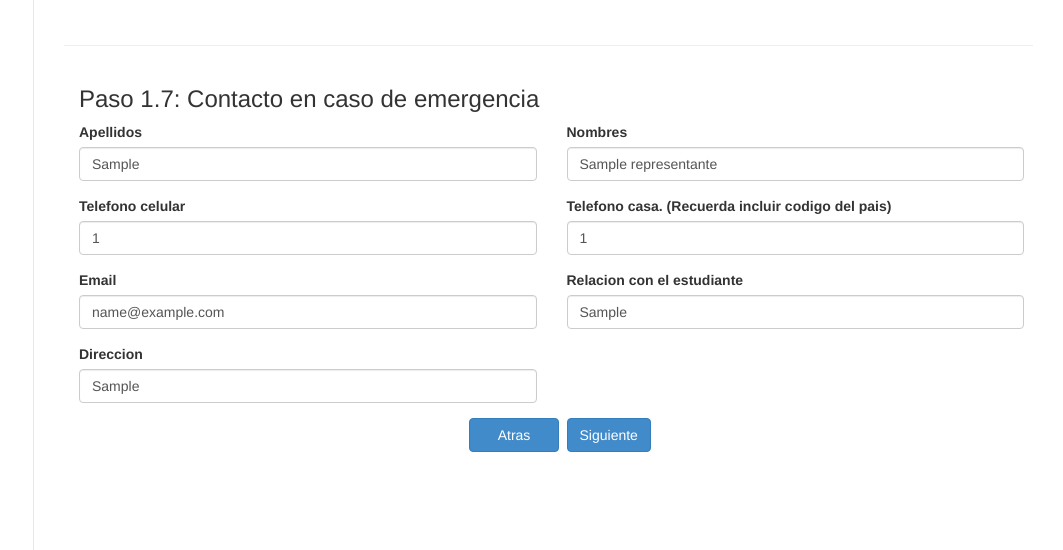
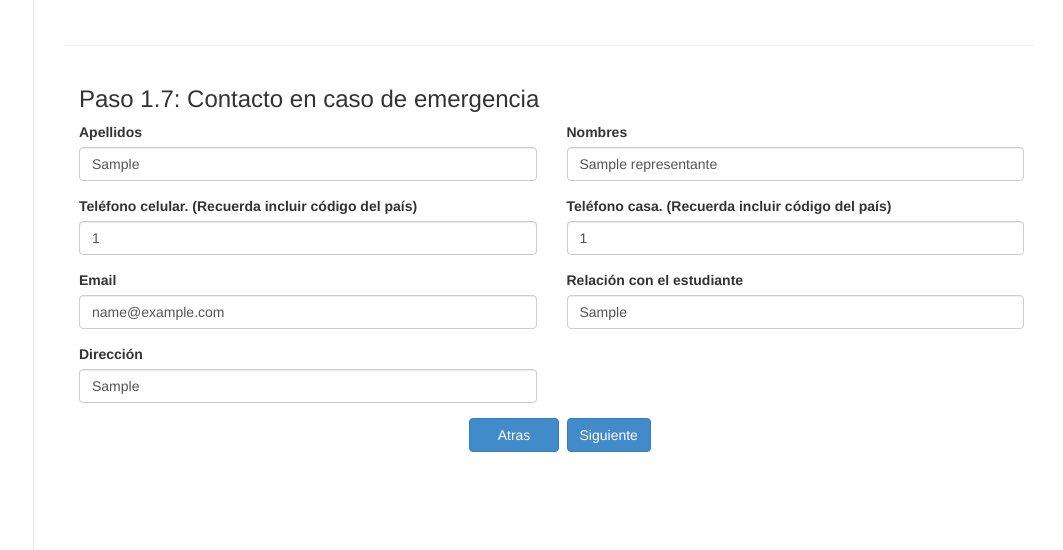
Before and after one commit to leonardogutierrezh/intercambio-reloaded, a Django app: page /formularioSIETE in a window 1280 px wide; the page is wider, and only the part inside the window is pictured. Shown: the part 151-701 px from the top of that part, without its empty margins (217-1280 px from the left). Run offline with Django 3.2, Linux system fonts and the light colour scheme; a user stored in the database is signed in; tables that the repository leaves empty hold one stand-in row (values such as "Sample post"); parts of the project's set-up code (start-up, migrations or seed data) failed here and were passed over; some libraries are stand-ins or nearby versions.

Commit message:
arreglando acentos del forms.py

```diff
--- a/estudiante/forms.py
+++ b/estudiante/forms.py
@@ -159,7 +159,7 @@ class formularioCUATRO_formExt(forms.Form):
 class formularioCINCO_formUSB(forms.Form):
     carrera = forms.ModelChoiceField(queryset=CarreraUsb.objects.all())
     creditos = forms.IntegerField(widget=forms.TextInput(attrs={'onkeypress':'return numero(event)','onkeyup':'return numero(event)'}), label="Número de créditos aprobados hasta el momento")
-    indice = forms.FloatField(widget=forms.TextInput(attrs={'onkeypress':'return numero(event)','onkeyup':'return numero(event)'}), label="Índice académico")
+    indice = forms.FloatField(widget=forms.TextInput(attrs={'onkeypress':'return numero_float(event)','onkeyup':'return numero_float(event)'}), label="Índice académico")
 
 class formularioCINCO_formExt(forms.Form):
     anoIngreso = forms.IntegerField(widget=forms.TextInput(attrs={'onkeypress':'return numero(event)','onkeyup':'return numero(event)'}), label="Ano ingreso a la carrera")
@@ -183,11 +183,11 @@ class formularioSEIS_form(forms.Form):
 class formularioSIETE_form(forms.Form):
     apellidos = forms.CharField(max_length=50)
     nombres = forms.CharField(max_length=50)
-    cel = forms.IntegerField(widget=forms.TextInput(attrs={'onkeypress':'return numero(event)','onkeyup':'return numero(event)'}), label="Telefono celular")
-    tel_casa = forms.IntegerField(widget=forms.TextInput(attrs={'onkeypress':'return numero(event)','onkeyup':'return numero(event)'}), label="Telefono casa. (Recuerda incluir codigo del pais)")
+    cel = forms.IntegerField(widget=forms.TextInput(attrs={'onkeypress':'return numero(event)','onkeyup':'return numero(event)'}), label="Teléfono celular. (Recuerda incluir código del país)")
+    tel_casa = forms.IntegerField(widget=forms.TextInput(attrs={'onkeypress':'return numero(event)','onkeyup':'return numero(event)'}), label="Teléfono casa. (Recuerda incluir código del país)")
     email = forms.EmailField()
-    rel_estudiante = forms.CharField(max_length=50, label="Relacion con el estudiante")
-    direccion = forms.CharField(max_length=500)
+    rel_estudiante = forms.CharField(max_length=50, label="Relación con el estudiante")
+    direccion = forms.CharField(max_length=500, label='Dirección')
 
 class documentosRequeridosUSB_form(forms.Form):
     foto = forms.ImageField()
```
Also changed, not shown: intercambio/templates/estudiante/formularioCINCO.html (+10 -0 lines).
